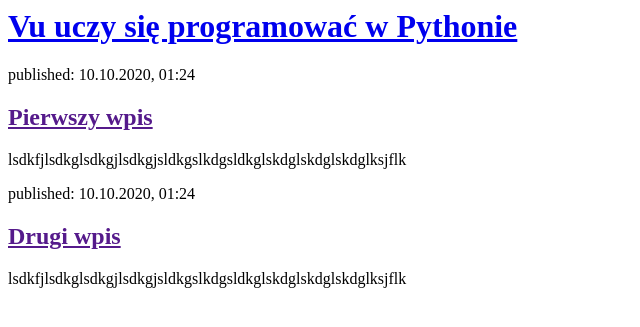
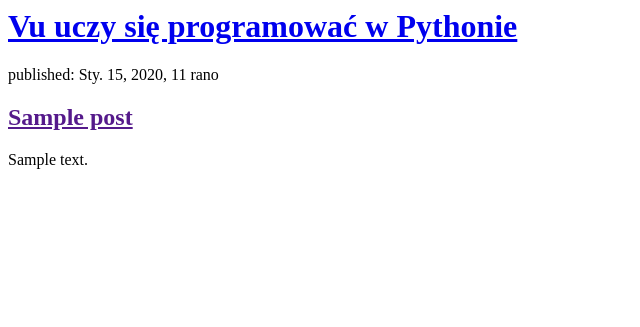
Before and after one commit to vulynx/my-first-blog, a Django app: page / in a window 1280 px wide. Shown: the top 327 px of the page, without its empty margins (0-640 px from the left). Run offline with Django 3.2, Linux system fonts and the light colour scheme; tables that the repository leaves empty hold one stand-in row (values such as "Sample post").

Commit message:
dodanie listy postow do szablonu

```diff
--- a/blog/templates/blog/post_list.html
+++ b/blog/templates/blog/post_list.html
@@ -7,16 +7,13 @@
     <h1><a href="/">Vu uczy się programować w Pythonie</a></h1>
   </div>
 
-  <div>
-    <p>published: 10.10.2020, 01:24</p>
-    <h2><a href="">Pierwszy wpis</a></h2>
-    <p> lsdkfjlsdkglsdkgjlsdkgjsldkgslkdgsldkglskdglskdglskdglksjflk</p>
-  </div>
+  {% for post in posts %}
+      <div>
+          <p>published: {{ post.published_date }}</p>
+          <h2><a href="">{{ post.title }}</a></h2>
+          <p>{{ post.text|linebreaksbr }}</p>
+      </div>
+  {% endfor %}
 
-  <div>
-    <p>published: 10.10.2020, 01:24</p>
-    <h2><a href="">Drugi wpis</a></h2>
-    <p> lsdkfjlsdkglsdkgjlsdkgjsldkgslkdgsldkglskdglskdglskdglksjflk</p>
-  </div>
 </body>
 </html>
--- a/blog/views.py
+++ b/blog/views.py
@@ -1,7 +1,10 @@
 from django.shortcuts import render
+from django.utils import timezone
+from .models import Post
 
 def post_list(request):
-    return render(request, 'blog/post_list.html', {})
+    posts = Post.objects.filter(published_date__lte=timezone.now()).order_by('published_date')
+    return render(request, 'blog/post_list.html', {'posts': posts})
 
 
     # Create your views here.
```
